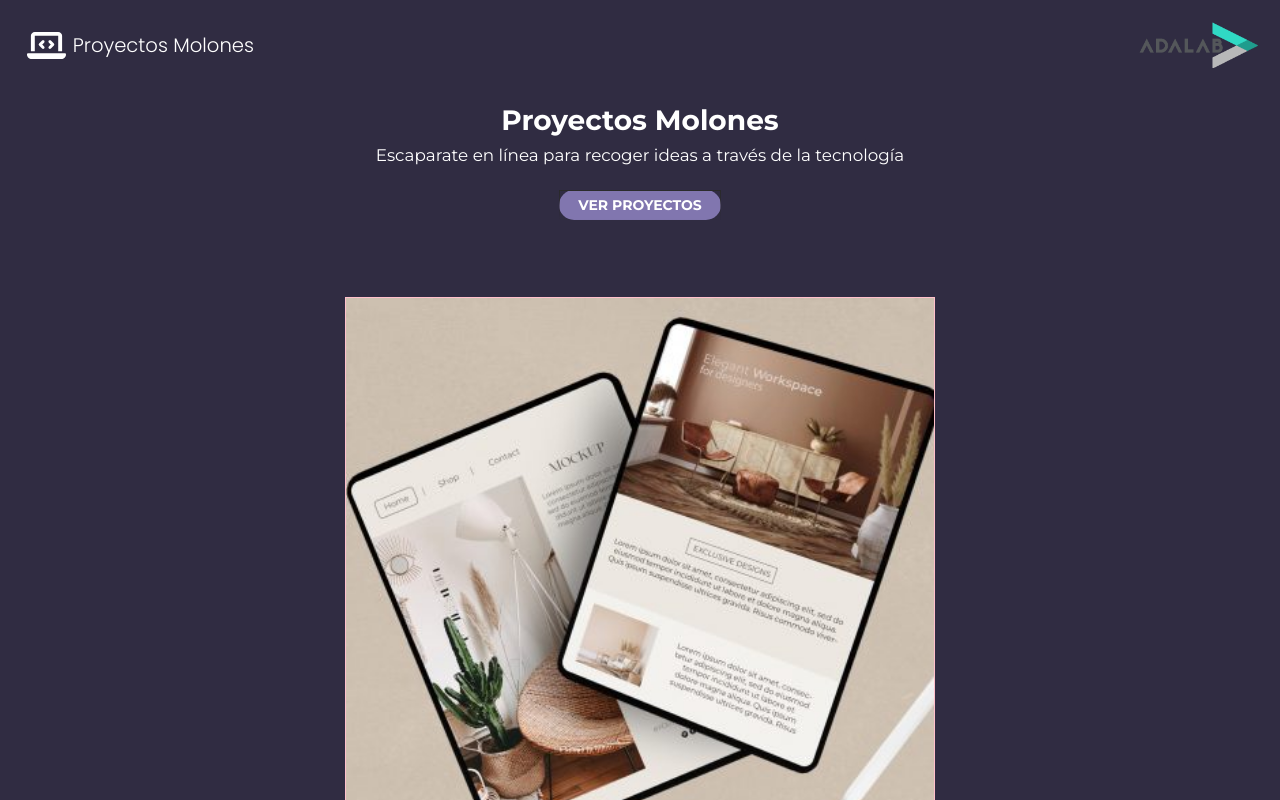
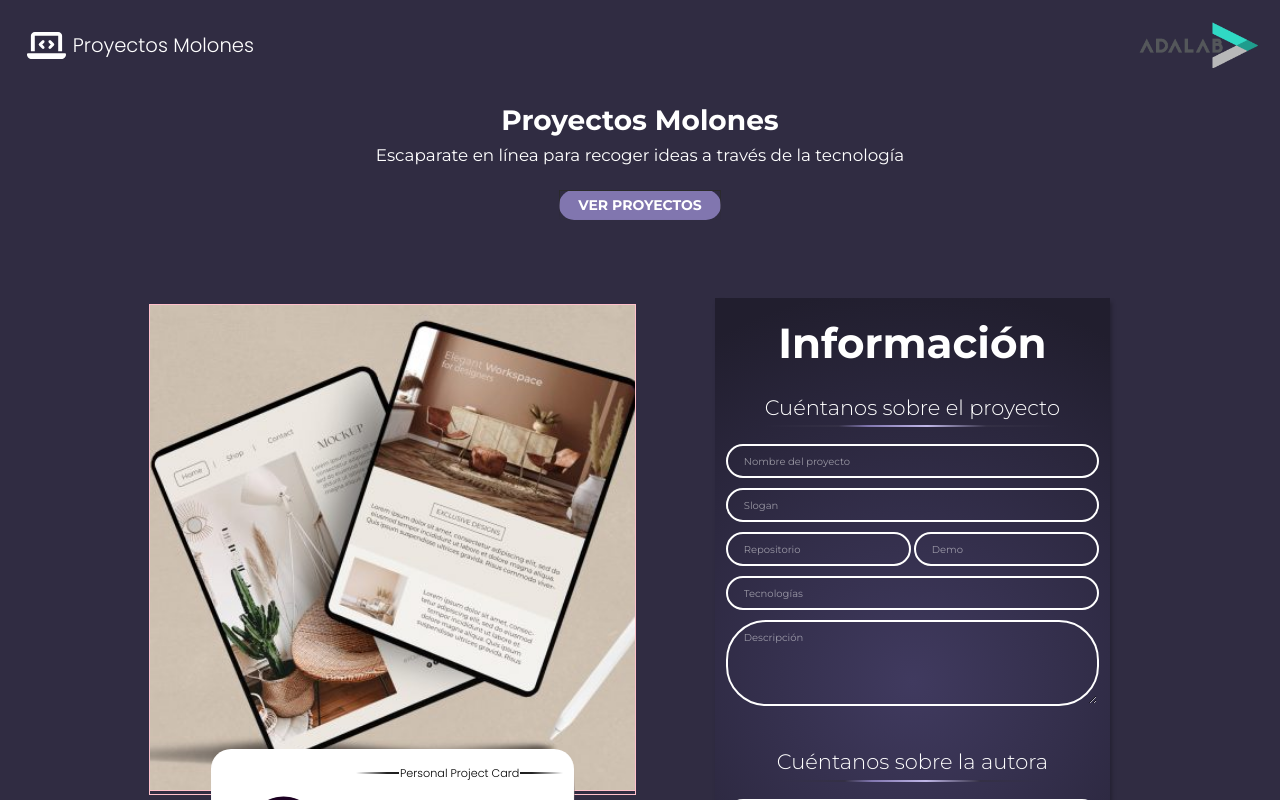
Before and after one commit to AnaEDiBlasi/project-promo-b-module-3-team-3, a React (Vite) app: page /#/form in a window 1280 px wide. Shown: the top 800 px of the page. Built offline with nearby package versions, Linux system fonts and the light colour scheme.

Commit message:
container-card

```diff
--- a/src/components/Main.jsx
+++ b/src/components/Main.jsx
@@ -60,8 +60,10 @@ function Main() {
     <a className="button--link" href="./">Ver proyectos</a>
   </section>
 
- <Preview formData = {formData}/>
- <Form changeFormData = {changeFormData} updateAvatar={updateAvatar} formData = {formData} projectUrl = {projectUrl} setProjectUrl = {setProjectUrl}/>
+ <div className='container-card'>
+   <Preview formData = {formData}/>
+   <Form changeFormData = {changeFormData} updateAvatar={updateAvatar} formData = {formData} projectUrl = {projectUrl} setProjectUrl = {setProjectUrl}/>
+ </div>
 
 
 </main>
--- a/src/styles/App.scss
+++ b/src/styles/App.scss
@@ -123,6 +123,20 @@ fieldset {
   text-align: center;
   margin-inline: 4rem;
   margin-bottom: 1.8rem;
+}
+.container-card{
+  display: flex;
+  flex-direction: column;
+  align-items: center;
+  margin-bottom: 45px;
+  @media screen and (min-width: 1020px){
+    display: flex;
+    flex-direction: row;
+    justify-content: center;
+    gap: 60px;
+  }
+
+
 }
 .preview{
   display: flex;
```
